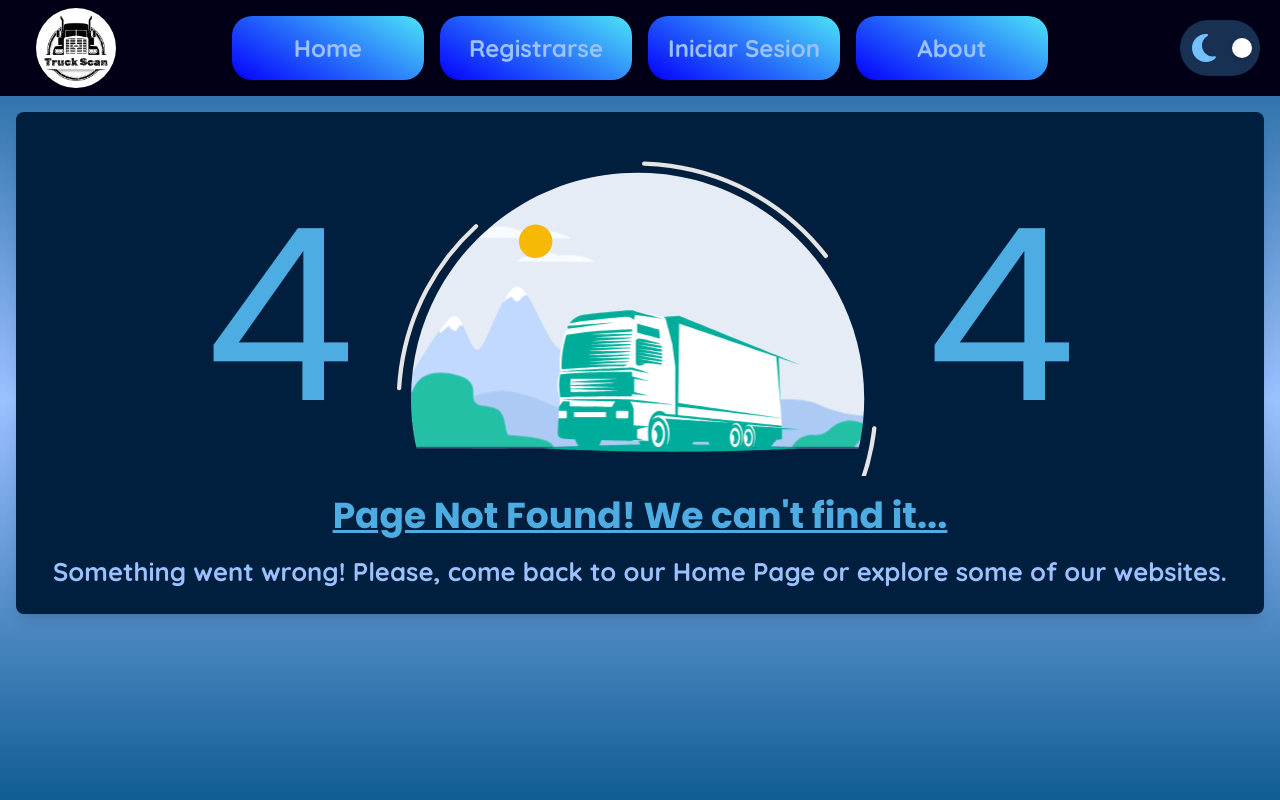
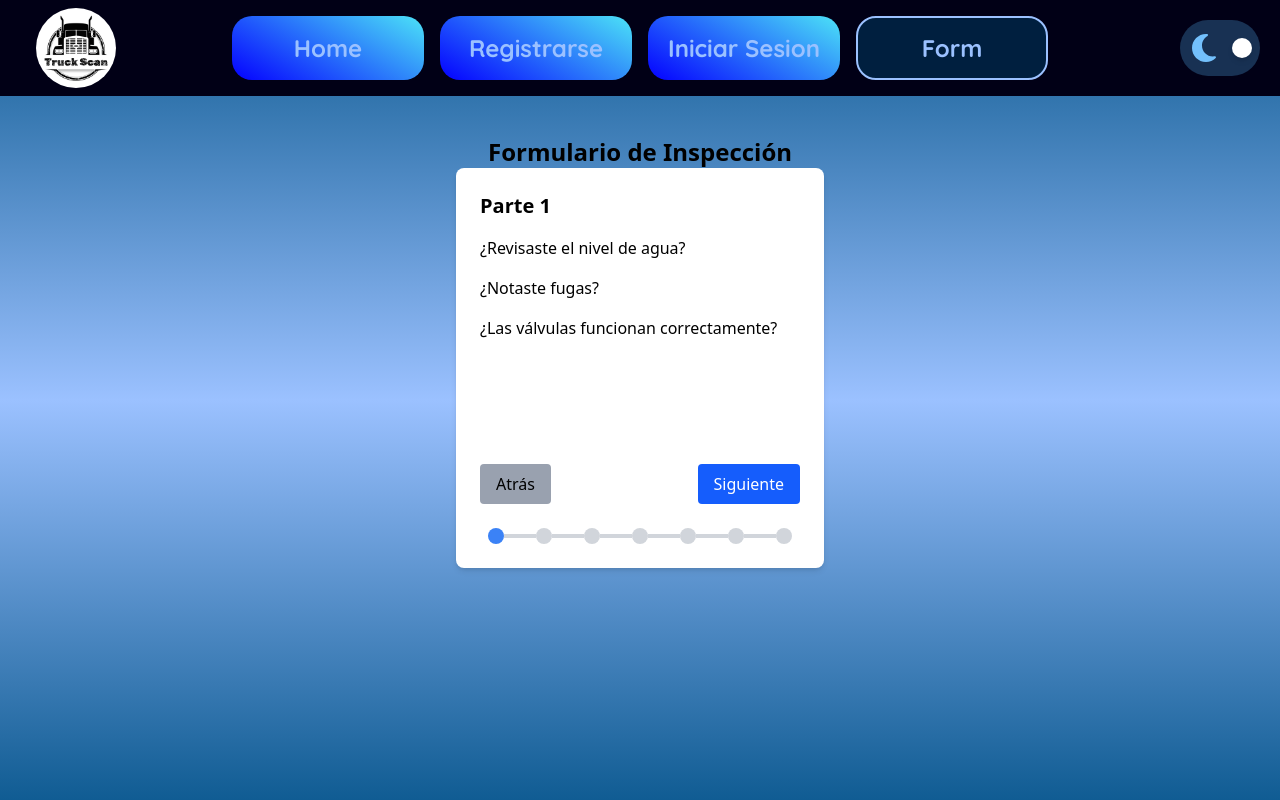
Before and after one commit to No-Country-simulation/c24-69-webApp, a React (Vite) app in the folder Front/: page /form in a window 1280 px wide. Before the commit this address had no page. Built offline with nearby package versions, Linux system fonts and the light colour scheme; a web font is replaced by a local one.

Commit message:
form sin estilizar

```diff
--- a/Front/package.json
+++ b/Front/package.json
@@ -12,6 +12,7 @@
   "dependencies": {
     "@tailwindcss/vite": "^4.0.6",
     "@use-gesture/react": "^10.3.1",
+    "framer-motion": "^12.4.7",
     "lottie-react": "^2.4.1",
     "react": "^18.3.1",
     "react-dom": "^18.3.1",
--- /dev/null
+++ b/Front/src/components/CheckBox/CheckBox.tsx
@@ -0,0 +1,28 @@
+import React from 'react';
+
+interface CheckboxProps {
+    label: string;
+    value: string;
+    checked: boolean;
+    onChange: (value: string) => void;
+}
+
+const Checkbox: React.FC<CheckboxProps> = ({ label, value, checked, onChange }) => {
+    return (
+        <div className="mb-4 flex justify-between items-center">
+            <span>{label}</span>
+            <label className="flex items-center">
+                <input
+                    type="checkbox"
+                    value={value}
+                    checked={checked}
+                    onChange={() => onChange(value)}
+                    className="hidden"
+                />
+                <span className="custom-checkbox"></span>
+            </label>
+        </div>
+    );
+};
+
+export default Checkbox;
--- /dev/null
+++ b/Front/src/components/MultiStepForm/MultiStepForm.tsx
@@ -0,0 +1,49 @@
+// components/MultiStepForm.tsx
+import React from "react";
+import Step from "../Step/Step";
+import { useFormContext } from "../../context/FormContext";
+import ProgressBar from "../ProgressBar/ProgressBar";
+
+const questionsPerStep: string[][] = [
+  ["¿Revisaste el nivel de agua?", "¿Notaste fugas?", "¿Las válvulas funcionan correctamente?"],
+  ["¿La pintura está intacta?", "¿Hay corrosión visible?", "¿Hay signos de desgaste?"],
+  ["¿Las conexiones eléctricas están seguras?", "¿Los sensores funcionan correctamente?"],
+  ["¿El sistema de bombeo opera correctamente?", "¿El flujo de agua es constante?"],
+  ["¿Se ha realizado mantenimiento en los últimos 3 meses?", "¿El historial de mantenimiento está actualizado?"],
+  ["¿El acceso a la cisterna está despejado?", "¿Las medidas de seguridad están en su lugar?"],
+  ["¿Está lista la cisterna para salir de mantenimiento?", "¿Hay alguna observación adicional?"],
+];
+
+const MultiStepForm = () => {
+  const { currentStep, setCurrentStep, answers } = useFormContext();
+
+  const nextStep = () => setCurrentStep(Math.min(currentStep + 1, questionsPerStep.length - 1));
+  const prevStep = () => setCurrentStep(Math.max(currentStep - 1, 0));
+
+  return (
+    <div className="p-6 max-w-lg mx-auto bg-white rounded-lg shadow-md">
+      <Step stepNumber={currentStep} questions={questionsPerStep[currentStep]} />
+
+      <div className="flex justify-between mt-4">
+        <button onClick={prevStep} disabled={currentStep === 0} className="cursor-pointer bg-gray-400 px-4 py-2 rounded">
+          Atrás
+        </button>
+        {currentStep < questionsPerStep.length - 1 ? (
+          <button onClick={nextStep} className="cursor-pointer bg-blue-600 text-white px-4 py-2 rounded">
+            Siguiente
+          </button>
+        ) : (
+          <button
+            onClick={() => console.log("Respuestas:", answers)}
+            className="bg-green-600 text-white px-4 py-2 rounded"
+          >
+            Enviar
+          </button>
+        )}
+      </div>
+      <ProgressBar />
+    </div>
+  );
+};
+
+export default MultiStepForm;
--- /dev/null
+++ b/Front/src/components/ProgressBar/ProgressBar.tsx
@@ -0,0 +1,34 @@
+import React from "react";
+import { motion } from "framer-motion";
+import { useFormContext } from "../../context/FormContext";
+
+const ProgressBar = () => {
+  const { currentStep } = useFormContext();
+  const totalSteps = 7;
+
+  return (
+    <div className="flex items-center justify-center mt-6">
+      {Array.from({ length: totalSteps }, (_, index) => (
+        <div key={index} className="flex items-center">
+          {/* Punto con animación */}
+          <motion.div
+            className="h-4 w-4 rounded-full"
+            animate={{ backgroundColor: index <= currentStep ? "#3b82f6" : "#d1d5db" }}
+            transition={{ duration: 0.5 }}
+          />
+
+          {/* Barra de conexión (excepto el último punto) */}
+          {index < totalSteps - 1 && (
+            <motion.div
+              className="w-8 h-1"
+              animate={{ backgroundColor: index < currentStep ? "#3b82f6" : "#d1d5db" }}
+              transition={{ duration: 0.5 }}
+            />
+          )}
+        </div>
+      ))}
+    </div>
+  );
+};
+
+export default ProgressBar;
--- /dev/null
+++ b/Front/src/components/Step/Step.tsx
@@ -0,0 +1,30 @@
+// components/Step.tsx
+import React from "react";
+import Checkbox from "../CheckBox/CheckBox";
+import { useFormContext } from "../../context/FormContext";
+
+interface StepProps {
+  stepNumber: number;
+  questions: string[];
+}
+
+const Step: React.FC<StepProps> = ({ stepNumber, questions }) => {
+  const { answers, setAnswer } = useFormContext();
+
+  return (
+    <div className="h-64 w-80">
+      <h2 className="text-xl font-bold mb-4">Parte {stepNumber + 1}</h2>
+      {questions.map((question, index) => (
+        <Checkbox
+          key={index}
+          label={question}
+          value={question}
+          checked={answers[stepNumber]?.includes(question) || false}
+          onChange={(value) => setAnswer(stepNumber, value)}
+        />
+      ))}
+    </div>
+  );
+};
+
+export default Step;
--- /dev/null
+++ b/Front/src/context/FormContext.tsx
@@ -0,0 +1,37 @@
+// context/FormContext.tsx
+import React, { createContext, useContext, useState } from "react";
+
+interface FormContextType {
+  answers: Record<number, string[]>; // Un objeto donde cada paso tiene un array de respuestas
+  setAnswer: (step: number, value: string) => void;
+  currentStep: number;
+  setCurrentStep: (step: number) => void;
+}
+
+const FormContext = createContext<FormContextType | undefined>(undefined);
+
+export const FormProvider: React.FC<{ children: React.ReactNode }> = ({ children }) => {
+  const [answers, setAnswers] = useState<Record<number, string[]>>({});
+  const [currentStep, setCurrentStep] = useState(0);
+
+  const setAnswer = (step: number, value: string) => {
+    setAnswers((prev) => ({
+      ...prev,
+      [step]: prev[step]?.includes(value)
+        ? prev[step].filter((answer) => answer !== value)
+        : [...(prev[step] || []), value],
+    }));
+  };
+
+  return (
+    <FormContext.Provider value={{ answers, setAnswer, currentStep, setCurrentStep }}>
+      {children}
+    </FormContext.Provider>
+  );
+};
+
+export const useFormContext = () => {
+  const context = useContext(FormContext);
+  if (!context) throw new Error("useFormContext must be used within a FormProvider");
+  return context;
+};
--- a/Front/src/layouts/NavBar/index.tsx
+++ b/Front/src/layouts/NavBar/index.tsx
@@ -57,12 +57,12 @@ const NavBar: React.FC = () => {
             Iniciar Sesion
           </Link>
           <Link
-            to="/about"
+            to="/form"
             className={`nav-btn ${
-              location.pathname === "/about" ? "nav-btn-active" : ""
+              location.pathname === "/form" ? "nav-btn-active" : ""
             }`}
           >
-            About
+            Form
           </Link>
         </div>
       </div>
--- /dev/null
+++ b/Front/src/pages/Form/Form.tsx
@@ -0,0 +1,17 @@
+// pages/FormPage.tsx
+import React from "react";
+import MultiStepForm from "../../components/MultiStepForm/MultiStepForm";
+import { FormProvider } from "../../context/FormContext";
+
+const FormPage = () => {
+  return (
+    <FormProvider>
+      <div className="flex flex-col items-center w-full mt-10 z-100 absolute">
+        <h1 className="text-2xl font-bold">Formulario de Inspección</h1>
+        <MultiStepForm />
+      </div>
+    </FormProvider>
+  );
+};
+
+export default FormPage;
--- a/Front/src/routes/routes.tsx
+++ b/Front/src/routes/routes.tsx
@@ -1,12 +1,13 @@
 import { Routes, Route } from "react-router-dom";
 import Home from "../pages/Home/index";
 import NotFound from "../pages/NotFound/index";
-
+import FormPage from "../pages/Form/Form"
 export function AppRoutes() {
   return (
       <Routes>
         <Route path="/" element={<Home />} />
         <Route path="*" element={<NotFound />} />
+        <Route path="/form" element={<FormPage/>} />
       </Routes>
   );
 }
```
Also changed, not shown: 1 other file (tests, documents, lock files or other folders).
